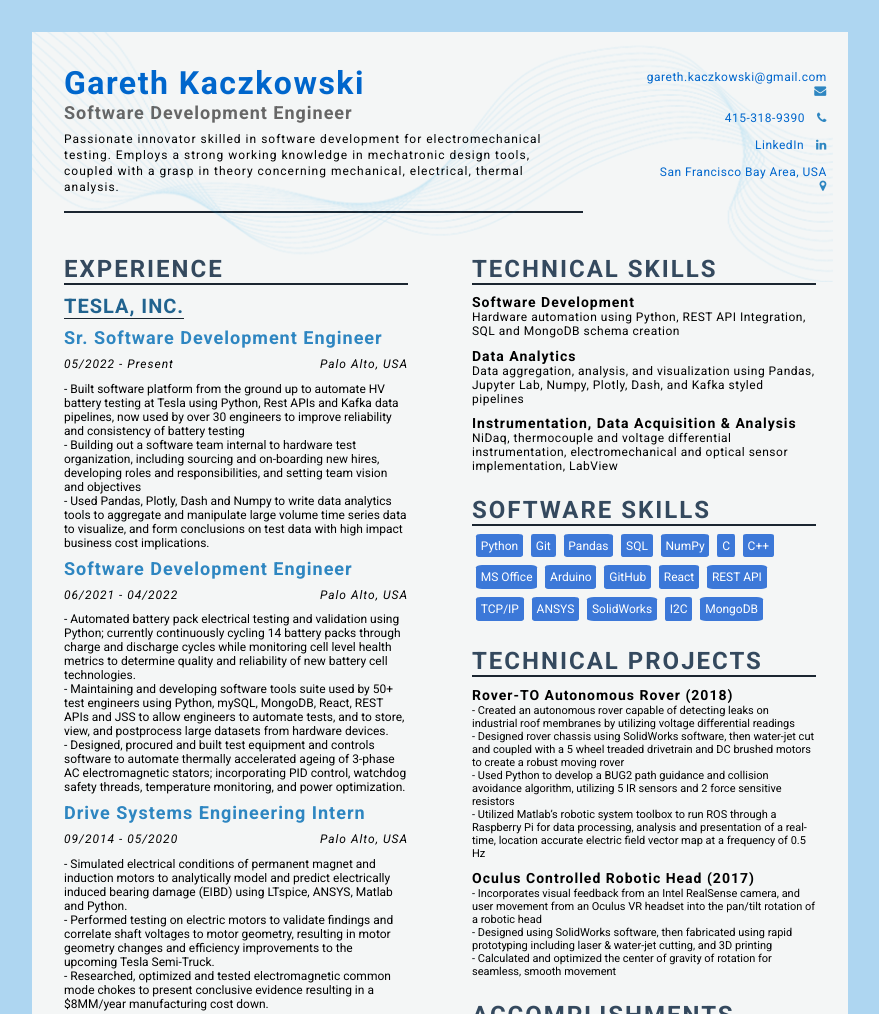
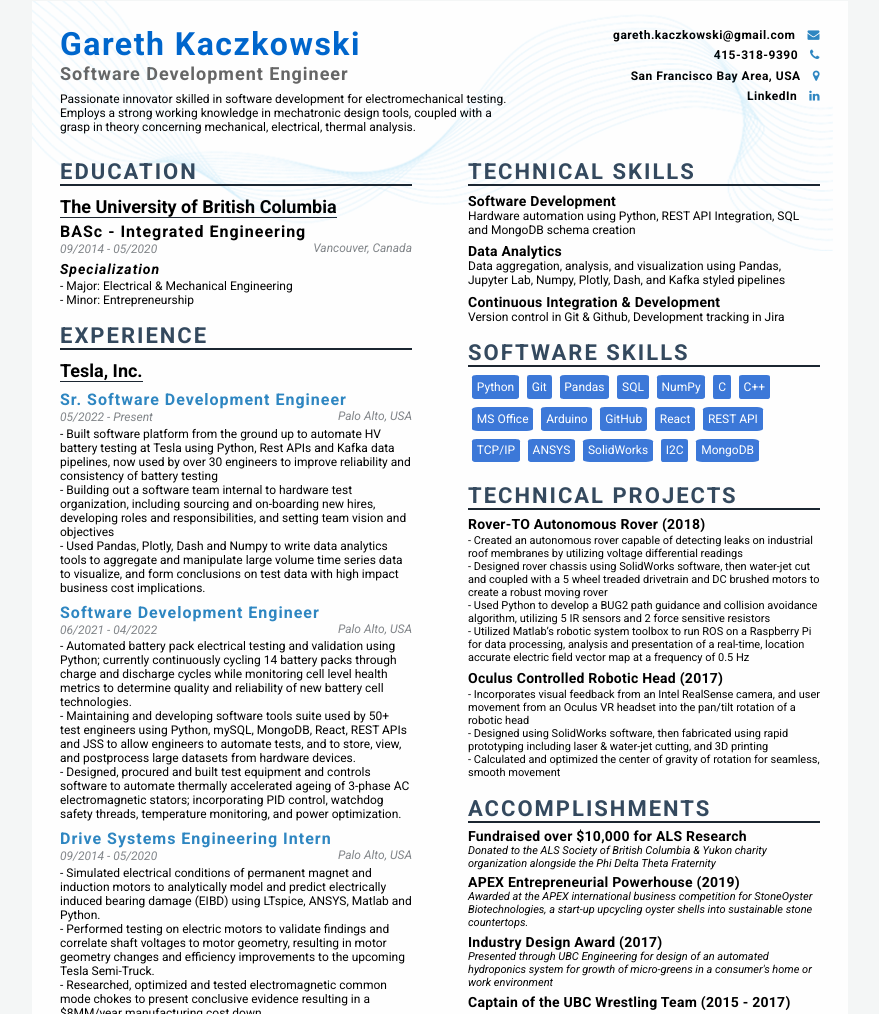
Before and after one commit to Gkaczkowski/html_resume, a plain HTML site: page index.html in a window 1280 px wide. Shown: the top 1014 px of the page, without its empty margins (200-1079 px from the left). Drawn offline with Linux system fonts and the light colour scheme.

Commit message:
final version, savable as letter size

```diff
--- a/index.html
+++ b/index.html
@@ -37,16 +37,11 @@
             <div class="top-section-contents">
                 <div class="contact-info">
                     <ul>
-                        <li>gareth.kaczkowski@gmail.com<a href="mailto:gareth.kaczkowski@gmail.com"><i class="fa fa-envelope"></i></a>
-                        </li>
-                        <li>415-318-9390<i class="fa fa-phone"></i>
-                        </li>
-                        <li>LinkedIn<a href="https://www.linkedin.com/in/garethkaczkowski/"><i class="fa fa-linkedin"></i></a>
-                        </li>
-                        <!--<li>loremipsum.github.com<i class="fa fa-github"></i>
-                        </li>-->
-                        <li>San Francisco Bay Area, USA<i class="fa fa-map-marker"></i>
-                        </li>
+                        <li>gareth.kaczkowski@gmail.com<a href="mailto:gareth.kaczkowski@gmail.com"><i class="fa fa-envelope"></i></a></li>
+                        <li>415-318-9390<i class="fa fa-phone"></i></li>
+                        <li>San Francisco Bay Area, USA<i class="fa fa-map-marker"></i></li>
+                        <li>LinkedIn<a href="https://www.linkedin.com/in/garethkaczkowski/"><i class="fa fa-linkedin"></i></a></li>
+                        <!--<li>loremipsum.github.com<i class="fa fa-github"></i></li>-->
                     </ul>
                 </div>
             </div>
@@ -54,6 +49,32 @@
         <section class="bottom-section">
             <section class="left-section">
                 <div class="left-section-contents">
+                    <section class="education gap">
+                        <div class="right-title">Education</div>
+                        <div class="education-contents">
+                            <div class="education-left">
+                                <p class="education-school-name">The University of British Columbia</p>
+                                <p class="education-degree">BASc - Integrated Engineering</p>
+                                <div class="date-loc-details">
+                                    <div class="details-left">
+                                        <p class="time-period">09/2014 - 05/2020</p>
+                                    </div>
+                                    <div class="details-right">
+                                        <p class="location">Vancouver, Canada</p>
+                                    </div>
+                                </div>
+                            </div>
+                            <div class="education-right">
+                                <p class="education-subject">Specialization</p>
+                                <p class="education-desc">
+                                    <ul class="dashed">
+                                      <li>Major: Electrical & Mechanical Engineering</li>
+                                      <li>Minor: Entrepreneurship</li>
+                                    </ul>
+                                </p>
+                            </div>
+                        </div>
+                    </section>
                     <section class="experience gap">
                         <div class="right-title">Experience</div>
                         <div class="experience-contents">
@@ -137,35 +158,6 @@
                                 </p>
                             </div>
                         </div>
-
-                    </section>
-
-                    <section class="education gap">
-                        <div class="right-title">Education</div>
-                        <div class="education-contents">
-                            <div class="education-left">
-
-                                <p class="education-school-name">The University of British Columbia</p>
-                                <p class="education-degree">BASc - Integrated Engineering</p>
-                                <div class="date-loc-details">
-                                    <div class="details-left">
-                                        <p class="time-period">09/2014 - 05/2020</p>
-                                    </div>
-                                    <div class="details-right">
-                                        <p class="location">Vancouver, Canada</p>
-                                    </div>
-                                </div>
-                            </div>
-                            <div class="education-right">
-                                <p class="education-subject">Specialization</p>
-                                <p class="education-desc">
-                                    <ul class="dashed">
-                                      <li>Major: Electrical & Mechanical Engineering</li>
-                                      <li>Minor: Entrepreneurship</li>
-                                    </ul>
-                                </p>
-                            </div>
-                        </div>
                     </section>
                 </div>
             </section>
@@ -189,10 +181,9 @@
                                 </p>
                         </div>
                         <div class="skills-contents">
-                                <p class="skills-name">Instrumentation, Data Acquisition & Analysis</p>
+                                <p class="skills-name">Continuous Integration & Development</p>
                                 <p class="skills-desc">
-                                    NiDaq, thermocouple and voltage differential instrumentation,
-                                    electromechanical and optical sensor implementation, LabView
+                                    Version control in Git & Github, Development tracking in Jira
                                 </p>
                         </div>
                     </section>
@@ -267,7 +258,7 @@
                                           robust moving rover</li>
                                       <li>Used Python to develop a BUG2 path guidance and collision avoidance
                                           algorithm, utilizing 5 IR sensors and 2 force sensitive resistors</li>
-                                      <li>Utilized Matlab’s robotic system toolbox to run ROS through a Raspberry Pi for
+                                      <li>Utilized Matlab’s robotic system toolbox to run ROS on a Raspberry Pi for
                                           data processing, analysis and presentation of a real-time, location accurate
                                           electric field vector map at a frequency of 0.5 Hz</li>
                                     </ul>
@@ -315,12 +306,6 @@
                         <div class="awards-contents">
                                 <p class="awards-name">Captain of the UBC Wrestling Team (2015 - 2017)</p>
                         </div>
-                        <div class="awards-contents">
-                                <p class="awards-name">Representative at the Kleberg Emerging Leaders Institute</p>
-                                <p class="awards-desc">
-                                    As an executive of the BC Alpha chapter of the Phi Delta Theta Fraternity
-                                </p>
-                        </div>
                     </section>
                 </div>
             </section>
--- a/style.css
+++ b/style.css
@@ -7,7 +7,7 @@
 }
 
 body {
-    background-color: #AED6F1;
+    background-color: #F4F6F6;
     z-index:1;
 }
 
@@ -15,10 +15,10 @@ body {
     max-width: 816px;
     max-height: 1054px:
     min-height: 100vh;
-    width: 80%;
-    margin: 2rem auto;
+    width: 100%;
+    margin: 0.05rem auto;
     display: grid;
-    grid-template-columns: repeat(7, 1fr);
+    grid-template-columns: repeat(8, 1fr);
     grid-template-rows: repeat(8, 1fr);
     z-index:1;
 }
@@ -32,36 +32,42 @@ body {
 }
 
 .top-section-right{
-    grid-column: span 2;
+    grid-column: span 3;
     grid-row: span 1;
     height: 100%;
-    background-color: #F4F6F6;
+    background-color: #FEFEFE;
 }
 
 .top-section-left {
     grid-column: span 5;
     grid-row: span 1;
     height: 100%;
-    background-color: #F4F6F6;
+    background-color: #FEFEFE;
 }
 
 .bottom-section {
-    grid-column: span 7;
+    grid-column: span 8;
     grid-row: span 7;
     height: 100%;
-    background-color: #F4F6F6;
-    padding-bottom: 1rem;
+    background-color: #FEFEFE;
+
 }
 .top-section-contents{
-    padding: 0rem 2rem;
-    padding-top: 2rem;
-    padding-bottom: 0.5rem;
+    padding: 0rem 1.75rem;
+    padding-top: 1.5rem;
     display: grid
+}
+
+.right-section-contents {
+    padding: 0rem 1.75rem;
+}
+.left-section-contents {
+    padding: 0rem 1.75rem;
 }
 
 .profile {
     width: 100%;
-    border-bottom: 2px solid #1B2631;
+
 }
 
 .name {
@@ -87,35 +93,20 @@ body {
 
 .about-me-contents {
     font-size: 12px;
-    letter-spacing: 1px;
-    line-height: 1rem;
-    padding-bottom: 1rem;
+    padding-bottom: 0.5rem;
 }
 
-/* .contact-info { border-bottom: 2px solid #1B2631; } */
-.left-title {
-    color: #0066CC;
-    font-size: 20px;
-    letter-spacing: 2px;
-    text-transform: uppercase;
+.contact-info ul li {
+    font-size: 12px;
     font-weight: bold;
-    display: flex;
-    align-items: center;
-}
-
-.contact-info ul li,
-.references ul li {
-    padding: 0.4rem 0;
+    padding: 0.2rem 0;
     align-items: right;
     text-align: right;
     justify-content: space-between;
-    color: #0066CC;
     letter-spacing: 0.5px;
-    font-size: 12px;
 }
 
-.contact-info ul li i,
-.references ul li i {
+.contact-info ul li i {
     font-size: 12px;
     color: #2E86C1;
     margin-left: 0.75rem;
@@ -158,19 +149,14 @@ ul.dashed > li:before {
 
 .education ul {
     padding-top: 0.1rem;
-    font-size: 14px;
+    font-size: 12px;
 }
 
-.right-section-contents {
-    padding: 1rem 2rem;
-}
-.left-section-contents {
-    padding: 1rem 2rem;
-}
+
 
 .right-title {
     color: #34495E;
-    font-size: 24px;
+    font-size: 22px;
     letter-spacing: 2px;
     text-transform: uppercase;
     font-weight: bold;
@@ -179,10 +165,11 @@ ul.dashed > li:before {
     position: relative;
     padding-top: 1rem;
     border-bottom: 2px solid #1B2631;
+
 }
 
 .gap {
-    padding-bottom: 0.4rem;
+    padding-bottom: 0.05rem;
 }
 
 .bottom-section {
@@ -199,12 +186,8 @@ ul.dashed > li:before {
 .exp-company-name,
 .education-school-name,
 .awards-company-name {
-    font-size: 20px;
+    font-size: 18px;
     font-weight: bold;
-    text-transform: uppercase;
-    letter-spacing: 1px;
-    color: #21638f;
-    padding-top: 0.3rem;
     border-bottom: 1px solid #1B2631;
     display: inline-block;
     width: auto;
@@ -214,28 +197,25 @@ ul.dashed > li:before {
     font-size: 16px;
     font-weight: bold;
     letter-spacing: 1px;
-    color: back;
     padding-top: 0.25rem;
 }
 
 .time-period {
     font-size: 12px;
     font-style: italic;
-    letter-spacing: 1px;
-    line-height: 2rem;
+    line-height:1rem;
+    color: #818589;
 }
 
-.location,
-.awards-location {
+.location {
     font-size: 12px;
     font-style: italic;
-    letter-spacing: 1px;
-    line-height: 2rem;
+    color: #818589;
     text-align: right;
 }
 
 .exp-position {
-    font-size: 18px;
+    font-size: 16px;
     font-weight: bold;
     letter-spacing: 1px;
     color: #2E86C1;
@@ -250,14 +230,21 @@ ul.dashed > li:before {
     padding-top: 0.25rem;
 }
 
-.awards-name,
 .projects-name,
 .skills-name {
     font-size: 14px;
     font-weight: bold;
-    letter-spacing: 1px;
+    letter-spacing: 0.25px;
     color: #black;
-    padding-top: 0.6rem;
+    padding-top: 0.4rem;
+}
+
+.awards-name {
+    font-size: 14px;
+    font-weight: bold;
+    letter-spacing: 0.25px;
+    color: #black;
+    padding-top: 0.3rem;
 }
 
 .exp-desc,
@@ -265,23 +252,19 @@ ul.dashed > li:before {
     font-size: 12px;
     letter-spacing: 0.5px;
     line-height: 1.5rem;
-    border-left: 3px solid #a5a3a3;
     padding-left: 5px;
 }
 .awards-desc {
-    font-size: 12px;
+    font-size: 11px;
     font-style: italic;
-    letter-spacing: 0.5px;
 }
 
 .skills-desc {
     font-size: 12px;
-    letter-spacing: 0.5px;
 }
 
 .projects-desc {
     font-size: 11px;
-    letter-spacing: 0.3px;
 }
 
 .box {
```
